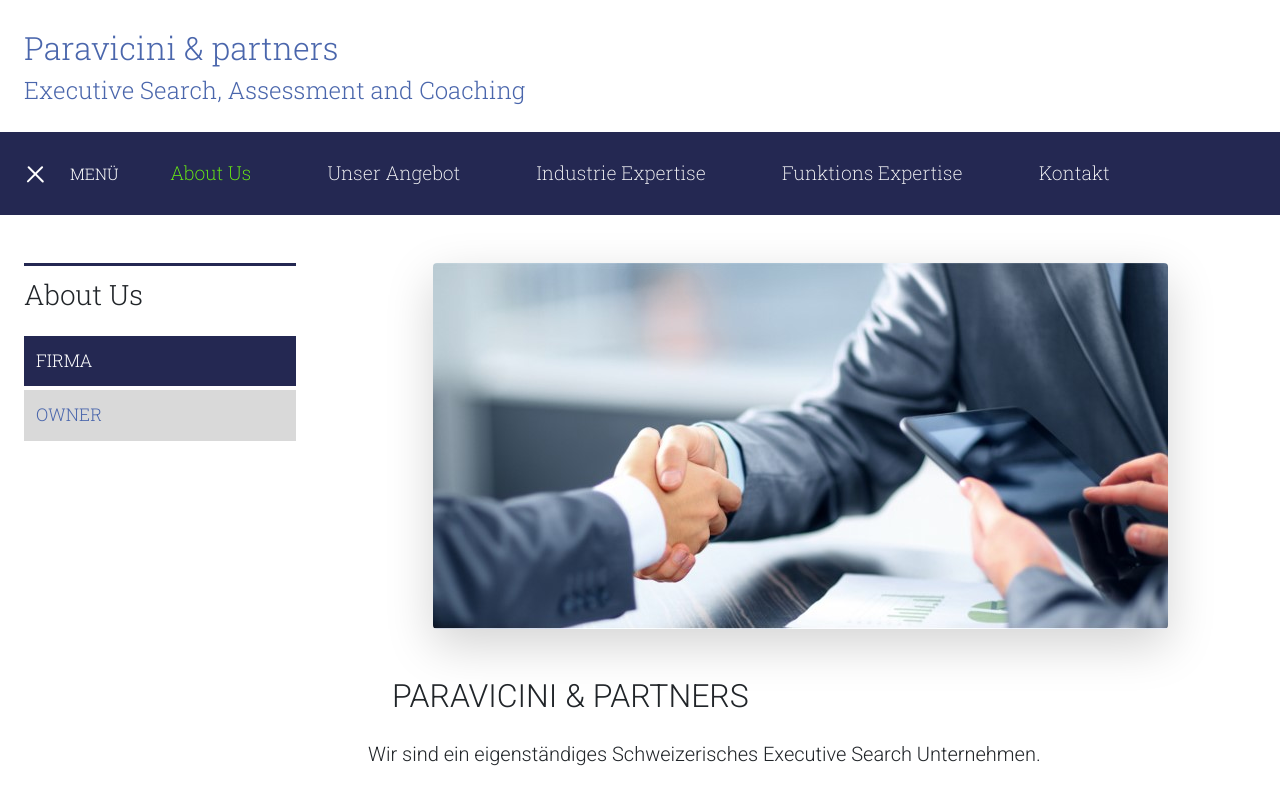
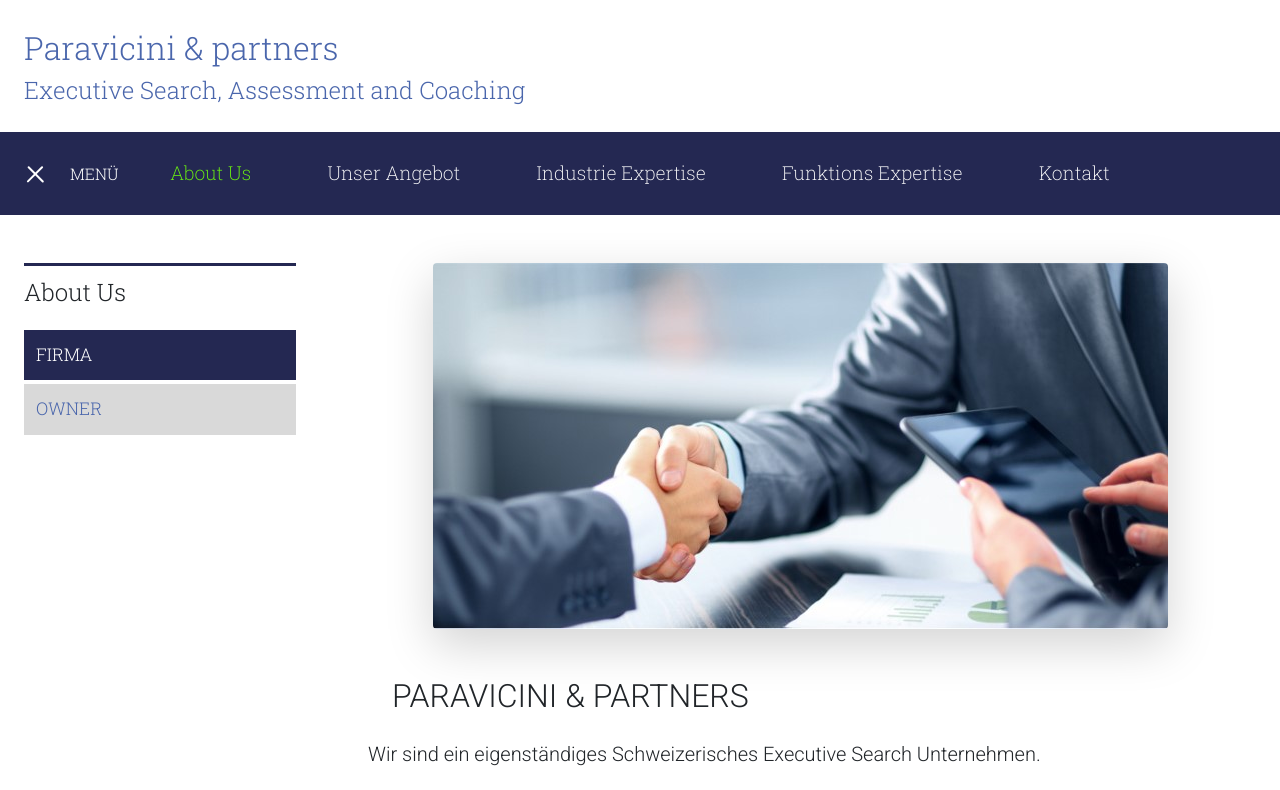
Before and after one commit to jorgeparavicini/paravicini_and_partners, an Angular app: page /about_us/firma in a window 1280 px wide. Shown: the top 790 px of the page. Built offline with nearby package versions, Linux system fonts and the light colour scheme.

Commit message:
Adjust side menu title size

```diff
--- a/src/app/header/header.component.scss
+++ b/src/app/header/header.component.scss
@@ -47,7 +47,7 @@
   }
 
   @include media-breakpoint-up(lg) {
-    font-size: 1.75rem !important;
+    font-size: 1.5rem !important;
   }
 }
 
```
